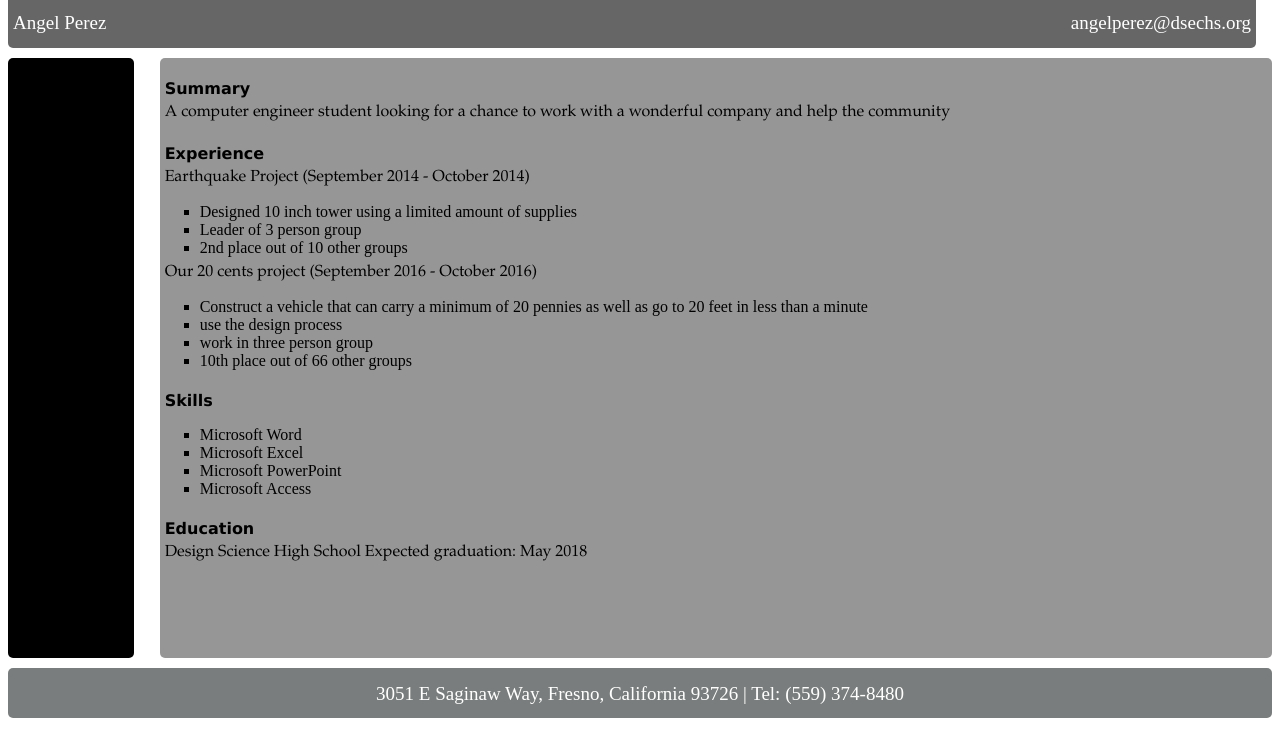
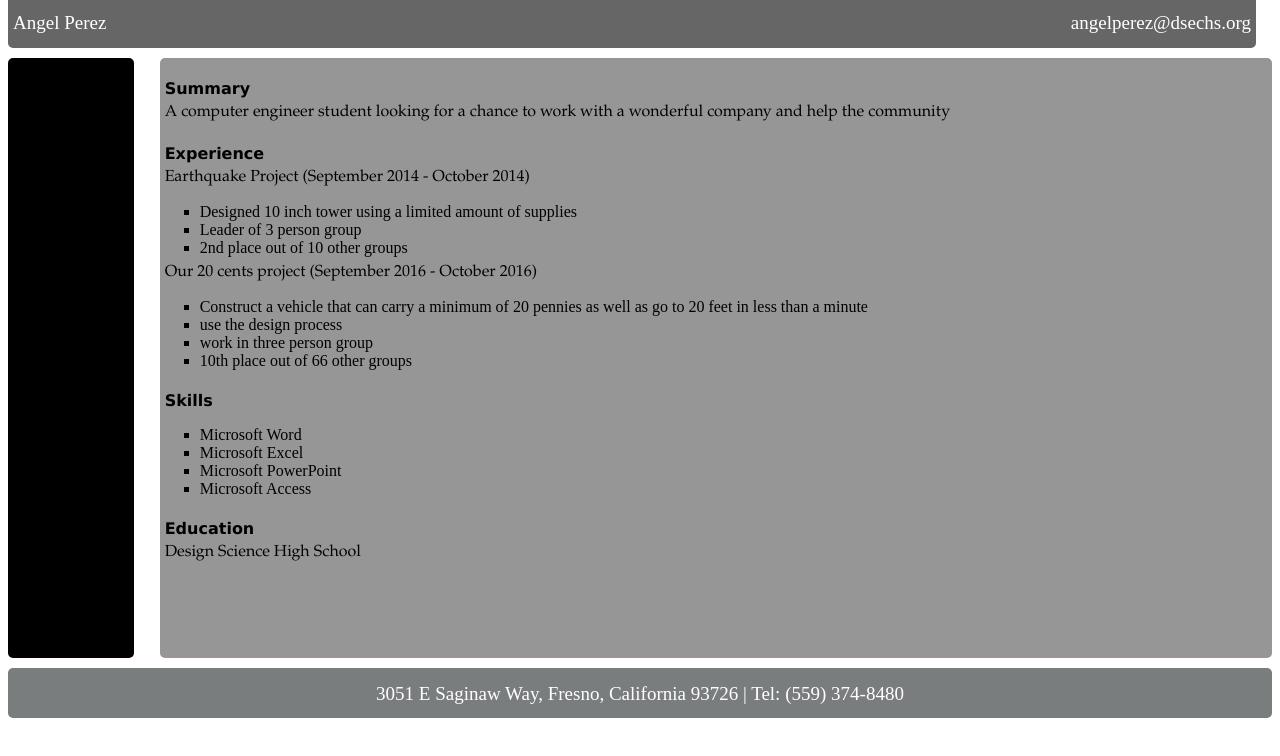
Before and after one commit to AngelDelVal/angelperez52.github.io, a plain HTML site: page index.html in a window 1280 px wide. Drawn offline with Linux system fonts and the light colour scheme.

Commit message:
Update index.html

```diff
--- a/index.html
+++ b/index.html
@@ -36,7 +36,7 @@
 			    <li> Microsoft Access </li>
 			</ul>
 			<h4>Education</h4>
-			<p>Design Science High School   Expected graduation: May 2018</p>
+			<p>Design Science High School</p>
 		</div>
 		<div id="footer">
 			<p>3051 E Saginaw Way, Fresno, California 93726 | Tel: (559) 374-8480</p>
```
